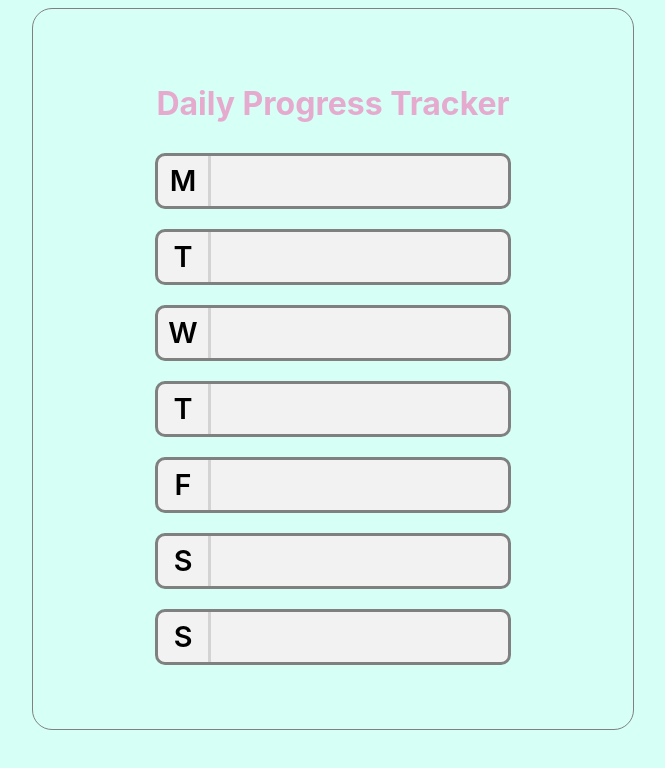
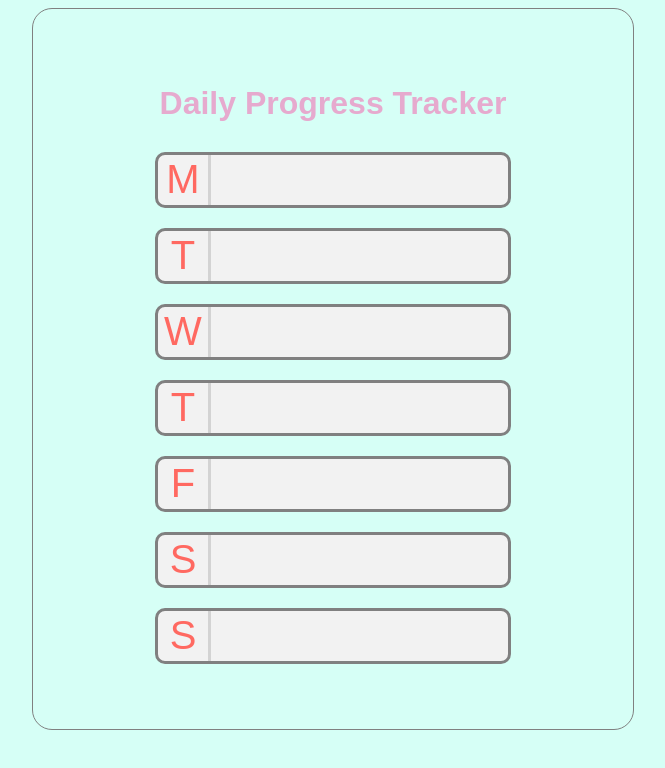
Before and after one commit to stanley-agwu/react-apps, a React (Create React App) app in the folder react-progress-tracker/: page / in a window 1280 px wide. Shown: the top 768 px of the page, without its empty margins (307-972 px from the left). Built offline with nearby package versions, Linux system fonts and the light colour scheme.

Commit message:
added styled-components styles

```diff
--- a/react-progress-tracker/src/App.js
+++ b/react-progress-tracker/src/App.js
@@ -4,40 +4,71 @@ import styled from 'styled-components'
 const Title = styled.h1`
   text-align: center;
   color: #E6AACE;
-  font-family: -apple-system, BlinkMacSystemFont, 'Segoe UI', 'Roboto', 'Oxygen',
-    'Ubuntu', 'Cantarell', 'Fira Sans', 'Droid Sans', 'Helvetica Neue',
-    sans-serif;
-    margin: 20px;
-    padding: 0;
+  font-family: sans-serif, 'Segoe UI', 'Roboto', 'Oxygen';
+  margin: 20px;
+  padding: 0;
+`
+const Section = styled.div`
+  background-color: #f2f2f2;
+  width: 350px;
+  height: 50px;
+  border-radius: 10px;
+  border: 3px solid grey;
+  margin: 10px;
+`
+
+const Main = styled.div`
+  font-family: sans-serif, 'Segoe UI', 'Roboto', 'Oxygen';
+  width: 600px;
+  border-radius: 20px;
+  margin: 0 auto;
+  padding: 0;
+  display: flex;
+  justify-content: center;
+  align-items: center;
+  min-height: 90vh;
+  flex-direction: column;
+  border: 1px solid grey;
+`
+
+const WeekdayTitle = styled.div`
+  width: 50px;
+  height: 100%;
+  border-right: 3px solid lightgrey;
+  display: flex;
+  justify-content: center;
+  align-items: center;
+  font-size: 2.5rem;
+  color: #ff6961;
 `
 function App() {
   return (
     <div className="App">
 
-      <div className="Main">
+      <Main>
         <Title>Daily Progress Tracker</Title>
-        <div className="Section">
-          <div className="Weekday-Title">M</div>
-        </div>
-        <div className="Section">
-          <div className="Weekday-Title">T</div>
-        </div>
-        <div className="Section">
-          <div className="Weekday-Title">W</div>
-        </div>
-        <div className="Section">
-          <div className="Weekday-Title">T</div>
-        </div>
-        <div className="Section">
-          <div className="Weekday-Title">F</div>
-        </div>
-        <div className="Section">
-          <div className="Weekday-Title">S</div>
-        </div>
-        <div className="Section">
-          <div className="Weekday-Title">S</div>
-        </div>
-      </div>
+        <Section>
+          <WeekdayTitle>M</WeekdayTitle>
+        </Section>
+        <Section>
+          <WeekdayTitle>T</WeekdayTitle>
+        </Section>
+        <Section>
+          <WeekdayTitle>W</WeekdayTitle>
+        </Section>
+        <Section>
+          <WeekdayTitle>T</WeekdayTitle>
+        </Section>
+        <Section>
+          <WeekdayTitle>F</WeekdayTitle>
+        </Section>
+        <Section>
+          <WeekdayTitle>S</WeekdayTitle>
+        </Section>
+        <Section>
+          <WeekdayTitle>S</WeekdayTitle>
+        </Section>
+      </Main>
     </div>
   );
 }
--- a/react-progress-tracker/src/index.css
+++ b/react-progress-tracker/src/index.css
@@ -15,30 +15,7 @@ code {
   font-family: source-code-pro, Menlo, Monaco, Consolas, 'Courier New',
     monospace;
 }
-.Main{
-  font-family: -apple-system, BlinkMacSystemFont, 'Segoe UI', 'Roboto', 'Oxygen',
-    'Ubuntu', 'Cantarell', 'Fira Sans', 'Droid Sans', 'Helvetica Neue',
-    sans-serif;
-  width: 600px;
-  border-radius: 20px;
-  margin: 0 auto;
-  padding: 0;
-  display: flex;
-  justify-content: center;
-  align-items: center;
-  min-height: 90vh;
-  flex-direction: column;
-  border: 1px solid grey;
 
-}
-.Section{
-  background-color: #f2f2f2;
-  width: 350px;
-  height: 50px;
-  border-radius: 10px;
-  border: 3px solid grey;
-  margin: 10px;
-}
 .Weekday-Title{
   width: 50px;
   height: 100%;
```
